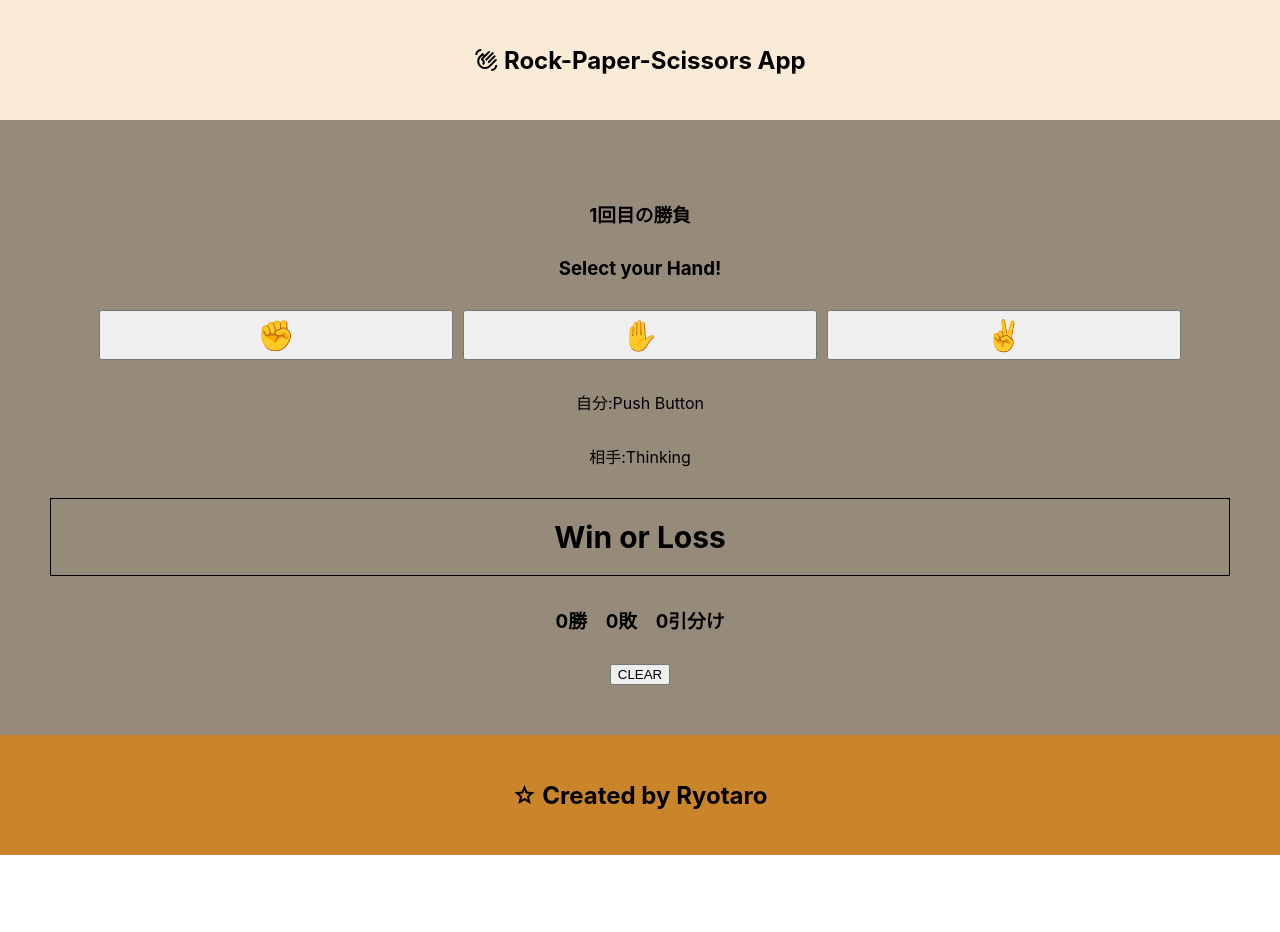
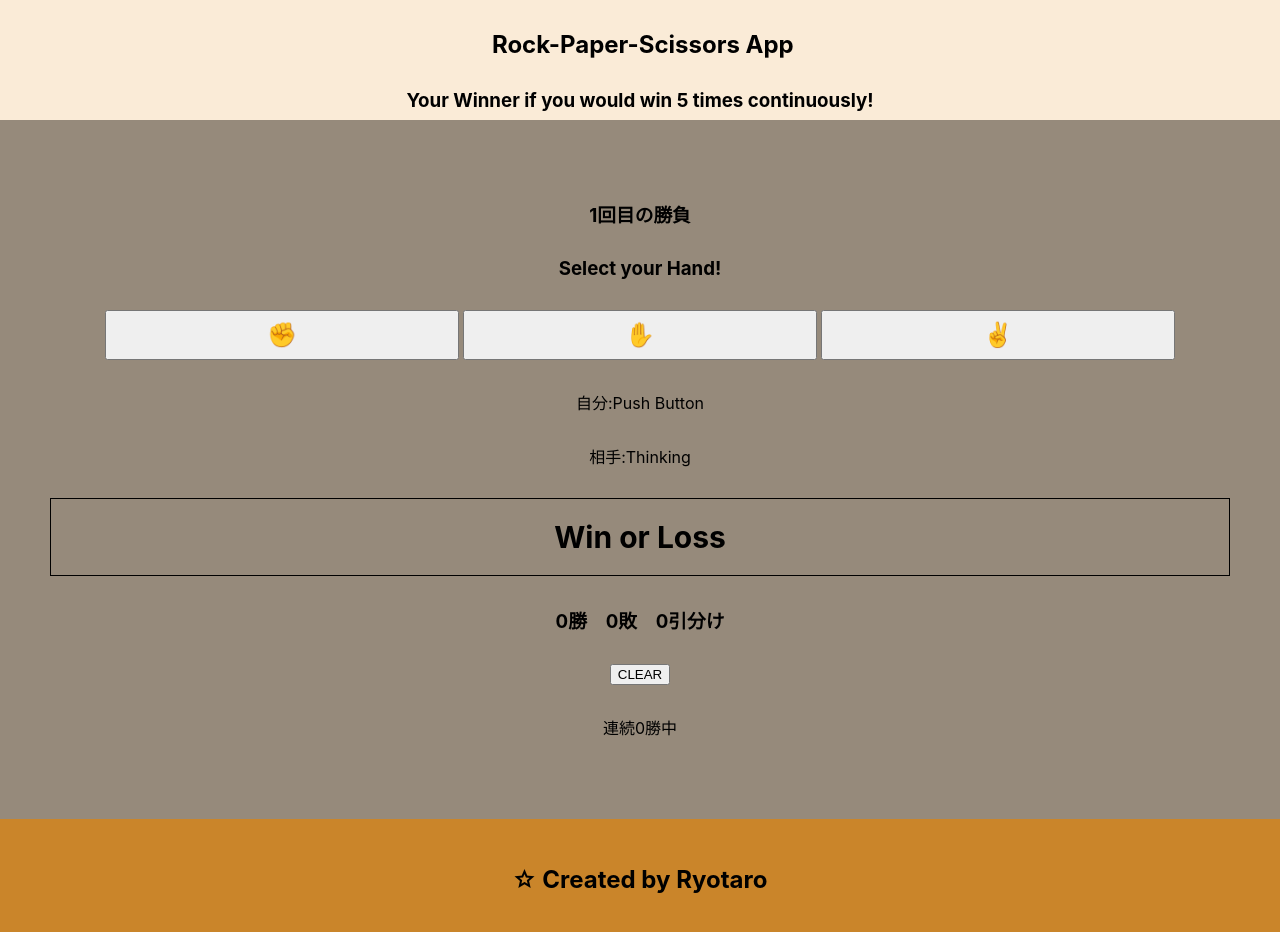
Before and after one commit to ryotaro-0805/rock-paper-scissors-App, a Next.js app: page / in a window 1280 px wide. Shown: the top 932 px of the page. Before the commit the page ends 855 px from the top, so only its background shows below. Built offline with nearby package versions, Linux system fonts and the light colour scheme.

Commit message:
✅ Added Winner page

```diff
--- a/pages/index.js
+++ b/pages/index.js
@@ -18,6 +18,7 @@ export default function Home() {
   const [winNum, setWinNum] = useState(0);
   const [drawNum, setDrawNum] = useState(0);
   const [lossNum, setLossNum] = useState(0);
+  const [conWin, setConWin] = useState(0);
 
   useEffect(() => {
     const num = Math.floor(Math.random() * 3);
@@ -26,15 +27,18 @@ export default function Home() {
     num === 2 && setComHand('scissors');
   }, [status]);
 
-  const getHand = async (hand) => {
+  const getHand = (hand) => {
     const res = judge[hand][comHand];
     console.log(res);
     setHandleAble(true);
     setMyHand(hand);
     setResult(res);
     res === 'Win' && setWinNum((inData) => inData + 1);
+    res === 'Win' ? setConWin((inData) => inData + 1) : null;
     res === 'Draw' && setDrawNum((inData) => inData + 1);
     res === 'Loss' && setLossNum((inData) => inData + 1);
+    res === 'Loss' ? setConWin(0) : null;
+
   }
 
   const nextFnc = () => {
@@ -42,39 +46,51 @@ export default function Home() {
     setStatus((status) => status + 1)
     setMyHand('');
     setComHand('');
+    conWin>4 && setConWin(0);
   }
 
-  const clearFnc=()=>{
+  const clearFnc = () => {
     setStatus(1);
     setWinNum(0);
     setLossNum(0);
     setDrawNum(0);
   }
 
+  const mainStyle = [styles.main, styles.sub1, styles.sub2, styles.sub3, styles.sub4];
+
+  const [test,setTest]=useState(1);
+
+  // conWin===5 ? setTest(0) : setTest(1);
+
   return (
+    conWin<5 ?
       <div className={styles.container}>
         <Head>
-        <title>Create Next App</title>
+          <title>Rock-Paper-Scissors App</title>
           <meta name="description" content="Generated by create next app" />
           <meta name="apple-mobile-web-app-capable" content="yes" />
           <link rel="icon" href="/favicon.ico" />
           <link rel="stylesheet" href="https://fonts.googleapis.com/css2?family=Material+Symbols+Outlined:opsz,wght,FILL,GRAD@20..48,100..700,0..1,-50..200" />
         </Head>
         <header className={styles.header}>
+          <div>
           <h2><span className="material-symbols-outlined">
-waving_hand
           </span> Rock-Paper-Scissors App</h2>
+          </div>
+          <h3>Your Winner if you would win 5 times continuously!</h3>
         </header>
-      <main className={styles.main}>
+        <main className={
+          conWin > 1 ? `${mainStyle[0]} ${mainStyle[conWin - 1]}` : mainStyle[0]
+        }>
           <div className={styles.my}>
             <h3>{status}回目の勝負</h3>
             {!myHand && <h3>Select your Hand!</h3>}
             <button className={styles.button} onClick={() => getHand('rock')} disabled={handleAble}>✊</button>
         <button className={styles.button} onClick={() => getHand('paper')} disabled={handleAble}>✋</button>
         <button className={styles.button} onClick={() => getHand('scissors')} disabled={handleAble}>✌</button>
-          {/* <button className={styles.button} onClick={() => getHand('rock')} disabled={handleAble}>Rock</button> */}
-          {/* <button className={styles.button} onClick={() => getHand('paper')} disabled={handleAble}>Paper</button> */}
-          {/* <button className={styles.button} onClick={() => getHand('scissors')} disabled={handleAble}>Scissors</button> */}
+            {/* <button className={styles.button} onClick={() => getHand('rock')} disabled={handleAble}>Rock</button>
+            <button className={styles.button} onClick={() => getHand('paper')} disabled={handleAble}>Paper</button>
+            <button className={styles.button} onClick={() => getHand('scissors')} disabled={handleAble}>Scissors</button> */}
 
             {myHand && <p>自分:{myHand}</p>}
             {!myHand && <p>自分:Push Button</p>}
@@ -82,18 +98,24 @@ waving_hand
             {!myHand && <p>相手:Thinking</p>}
 
             {myHand ? <h2 className={`${styles.myHand}
-            ${result==='Win' ? styles.myHandWin :
-            result==='Loss' ? styles.myHandLoss :
+        ${result === 'Win' ? styles.myHandWin :
+                result === 'Loss' ? styles.myHandLoss :
                   styles.myHandDraw}
-            `}>{result}</h2>:<h2 className={styles.myHand}>Win or Loss</h2>}
+            `}>{result}</h2> : <h2 className={styles.myHand}>Win or Loss</h2>}
             {myHand && <button className={styles.button_next} onClick={nextFnc}>NEXT</button>}
             <h3>{`${winNum}勝　${lossNum}敗　${drawNum}引分け`}</h3>
-        </div>
+          </div >
           {!myHand && <button onClick={clearFnc}>CLEAR</button>}
-      </main>
+          <p>連続{conWin}勝中</p>
+        </main >
         <footer className={styles.footer}><h2><span className="material-symbols-outlined">
           star
         </span> Created by Ryotaro</h2></footer>
+      </div >
+      :
+      <div className={styles.winner}>
+        <h2>You are Winner!!</h2>
+        <button onClick={nextFnc}>Challenge Again</button>
       </div>
   )
 }
--- a/styles/Home.module.css
+++ b/styles/Home.module.css
@@ -3,11 +3,12 @@
 }
 
 .button{
-  margin: 0 5px 0 5px;
+  margin: 0 2px 0 2px;
   width: 30%;
   height: 50px;
-  font-size: 30px;
+  font-size: 1.5rem;
   text-align: center;
+  overflow:hidden;
 }
 
 .button_next{
@@ -41,9 +42,16 @@
 .header{
   height: 15vh;
   background-color: antiquewhite;
+}
+
+.header div{
   display: flex;
   align-items: center;
   justify-content: center;
+}
+
+.header h3{
+  margin: 0;
 }
 
 .main{
@@ -54,6 +62,30 @@
   padding: 50px;
 }
 
+.sub1{
+  background-color: rgb(211, 149, 149);
+}
+
+.sub2{
+  background-color: rgb(255, 0, 0);
+}
+
+.sub3{
+  background-color: rgb(255, 0, 242);
+}
+
+.winner{
+  margin: 0;
+  padding: 0;
+  height: 100svh;
+  background: linear-gradient(rgb(94, 255, 0),rgb(66, 0, 248));
+}
+
+.winner h2{
+  margin: 0;
+  padding: 30px 0 30px 0;
+}
+
 .footer{
   height: 15vh;
   background-color: rgb(202, 133, 42);
```
Lines whose indentation alone changed are shown as unchanged.
